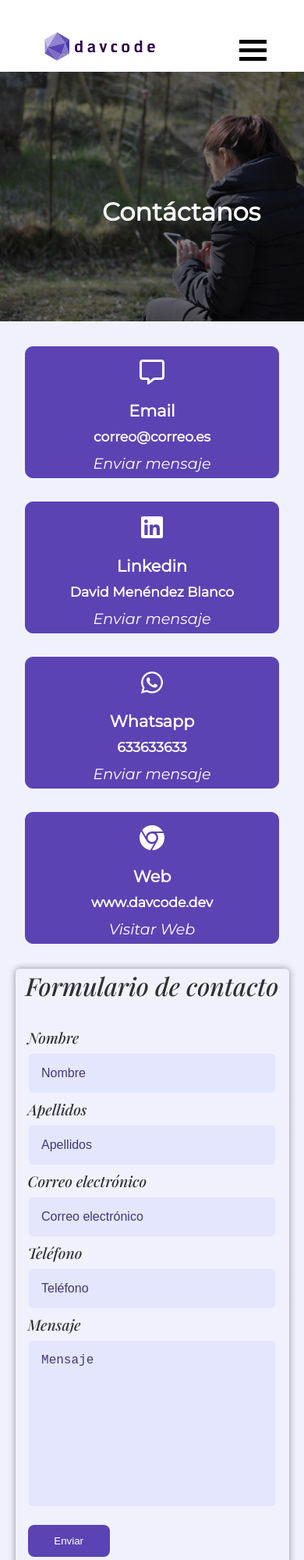
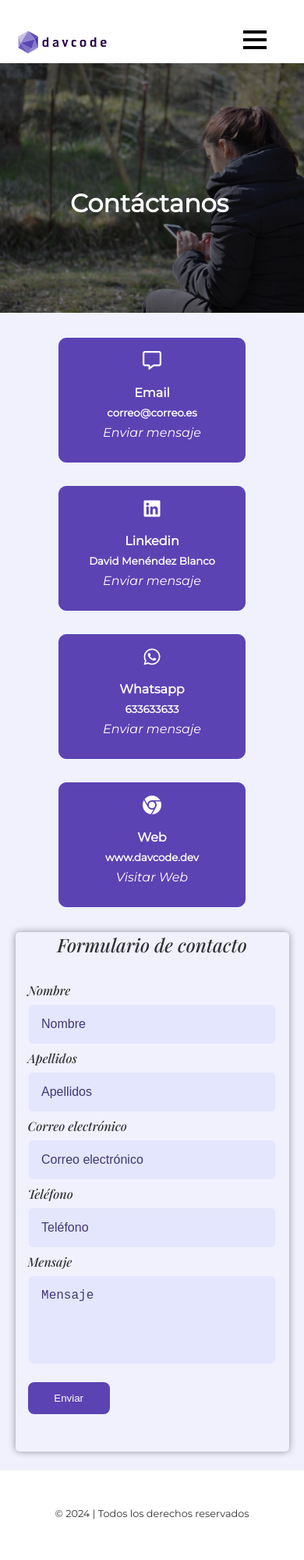
Before and after one commit to DavCode46/Tarea_T6_SASS, a plain HTML site: page templates/contact.html in a window 390 px wide. Shown: the top 2000 px of the page at 78% size. Drawn offline with Linux system fonts and the light colour scheme.

Commit message:
Aplicado diseño responsive en index.html y contact.html

```diff
--- a/css/contact.css
+++ b/css/contact.css
@@ -233,6 +233,12 @@ body {
          grid-template-columns: 1fr 1fr;
      }
 
+     .contact__section-cards-container article {
+            width: 17rem;
+            height: 12rem;
+            margin: 0 auto;
+     }
+
      form {
          width: 90%;
          margin: 0 auto;
@@ -247,12 +253,26 @@ body {
  @media (width < 500px ) {
      .hero__section-contact h1 {
          font-size: 2rem;
-         left: calc(50% - 64.01px);
+         left: calc(50% - 105.01px);
      }
 
      .contact__section-cards-container {
          display: grid;
          grid-template-columns: 1fr;
+     }
+
+     .contact__section-cards-container article {
+        font-size: 1rem;
+        width: 15rem;
+        height: 10rem;
+     }
+
+     .contact__section-cards-container article i {
+        font-size: 1.5rem;
+     }
+
+     .contact__section-cards-container article a {
+        font-size: 1rem;
      }
 
      form {
@@ -265,5 +285,14 @@ body {
 
      form fieldset label {
          margin-left: 1rem;
+         font-size: 1rem;
+     }
+
+     form fieldset legend {
+        font-size: 1.5rem;
+     }
+
+     form fieldset textarea {
+        height: 7rem;
      }
  }
--- a/css/index.css
+++ b/css/index.css
@@ -80,10 +80,11 @@ a:hover {
 
 .burger {
   margin-right: 3rem;
+  margin-bottom: 2rem;
   position: relative;
   display: block;
-  width: 35px;
-  height: 35px;
+  width: 30px;
+  height: 15px;
   cursor: pointer;
   appearance: none;
   border: none;
@@ -98,7 +99,7 @@ a:hover {
   content: '';
   display: block;
   width: 100%;
-  height: 5px;
+  height: 4px;
   background-color: black;
   margin: 6px 0;
   transition: .4s;
@@ -141,7 +142,7 @@ a:hover {
   margin: 0 auto 16px;
   padding: 12px 16px;
   color: var(--white);
-  font-size: 2rem;
+  font-size: 1.5rem;
   font-weight: 600;
   letter-spacing: 1px;
 
@@ -245,6 +246,7 @@ header .logo:hover {
   margin: 2rem auto;
   height: 30vh;
   line-height: 2rem;
+  overflow-y: auto;
 }
 
 .hero__section {
@@ -369,19 +371,46 @@ footer p {
     text-decoration: underline var(--btn-bg);
 }
 
+@media (width < 1000px ) {
+    .text__section p {
+      font-size: 1.2rem;
+    }
+}
+
 @media (width < 462px ) {
+    header .logo,
+    footer .logo {
+      width: 8rem;
+    }
+
+    header .logo {
+      margin-left: 1rem;
+    }
+
     .text__section {
-      font-size: 1.1rem;
       width: 80%;
       height: 45vh;
-
     }
 
     .hero__section-content p {
       width: 80%;
     }
 
-    footer p{
-      font-size: 1.1rem;
+    .card {
+      width: 15rem;
+      height: 20rem;
+    }
+
+    .card p,
+    .card button,
+    .text__section p,
+    .hero__section-content p,
+    footer p,
+    footer a{
+      font-size: .8rem;
+    }
+
+    .mobile-nav a {
+      font-size: 1rem;
     }
 }
```
